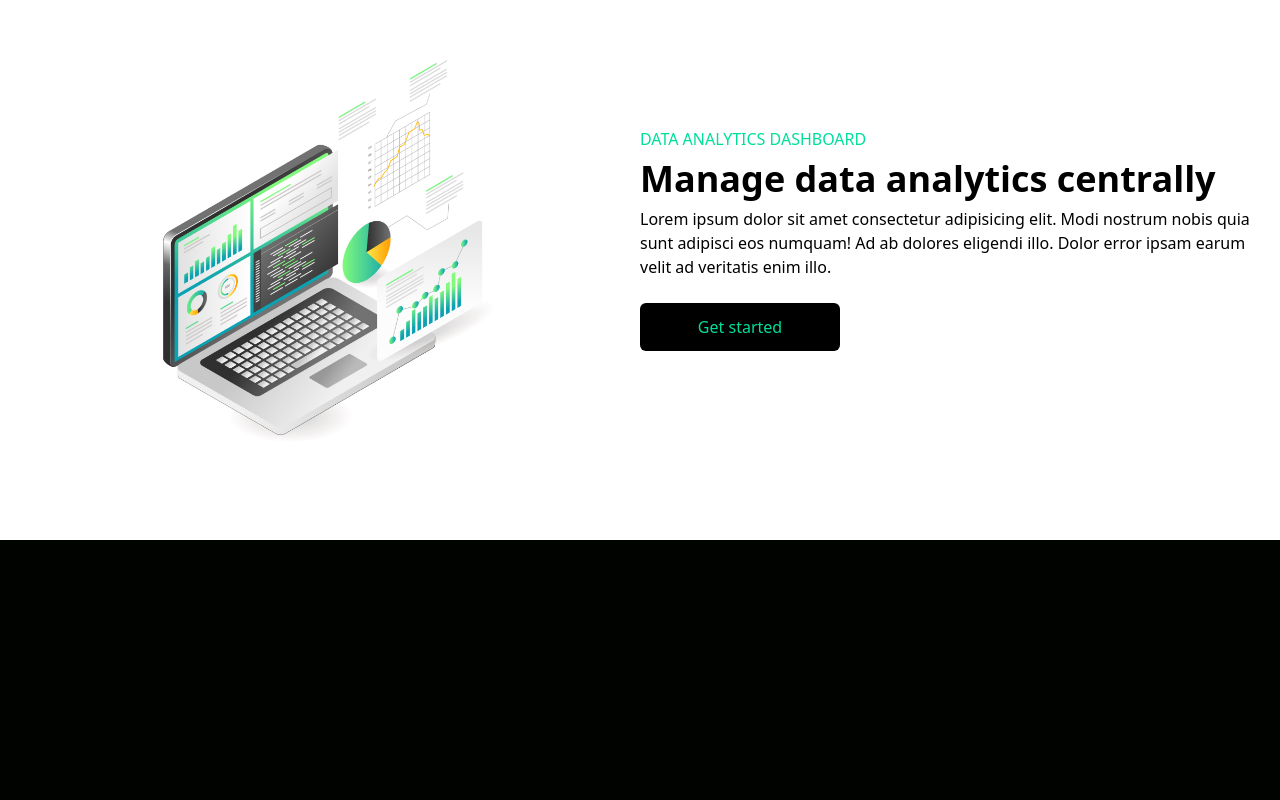
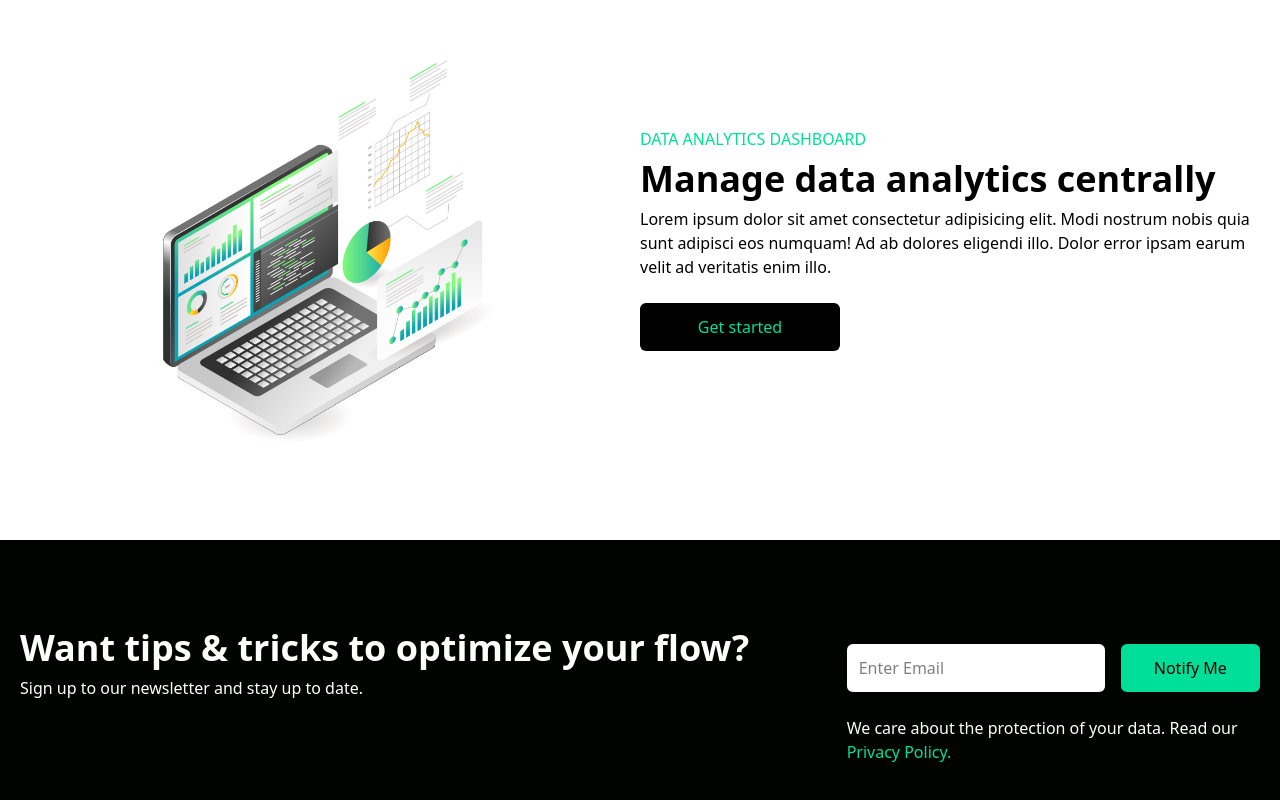
Before and after one commit to DhavitG/Data-monitor-react, a React (Vite) app: page / in a window 1280 px wide. Shown: the part 837-1637 px from the top of the page. Before the commit the page ends 1377 px from the top, so only its background shows below. Built offline with nearby package versions, Linux system fonts and the light colour scheme.

Commit message:
Newsletter Component

```diff
--- a/src/App.jsx
+++ b/src/App.jsx
@@ -1,6 +1,7 @@
 import Analytics from "./Components/Analytics";
 import Hero from "./Components/Hero";
 import Navbar from "./Components/Navbar";
+import Newsletter from "./Components/Newsletter";
 
 function App() {
   return (
@@ -8,6 +9,7 @@
       <Navbar />
       <Hero />
       <Analytics />
+      <Newsletter />
     </div>
   );
 }
--- a/src/Components/Navbar.jsx
+++ b/src/Components/Navbar.jsx
@@ -5,7 +5,7 @@
   const [nav, setNav] = useState(false);
 
   const handleNav = () => {
-    setNav((prev) => !prev);
+    setNav(!nav);
   };
 
   return (
--- /dev/null
+++ b/src/Components/Newsletter.jsx
@@ -0,0 +1,32 @@
+function Newsletter() {
+  return (
+    <div className="w-full py-16 text-white px-4">
+      <div className="max-w-[1240px] mx-auto grid lg:grid-cols-3">
+        <div className="lg:col-span-2 my-4">
+          <h1 className="md:text-4xl sm:text-3xl text-2xl font-bold py-2">
+            Want tips & tricks to optimize your flow?
+          </h1>
+          <p>Sign up to our newsletter and stay up to date.</p>
+        </div>
+        <div className="my-4">
+          <div className="flex flex-col sm:flex-row items-center justify-between w-full">
+            <input
+              className="p-3 flex w-full rounded-md bg-white text-black"
+              type="email"
+              placeholder="Enter Email"
+            />
+            <button className="bg-[#00df9a] text-black rounded-md font-medium w-[200px] ml-4 my-6 px-6 py-3">
+              Notify Me
+            </button>
+          </div>
+          <p>
+            We care about the protection of your data. Read our{" "}
+            <span className="text-[#00df9a]">Privacy Policy.</span>
+          </p>
+        </div>
+      </div>
+    </div>
+  );
+}
+
+export default Newsletter;
```
